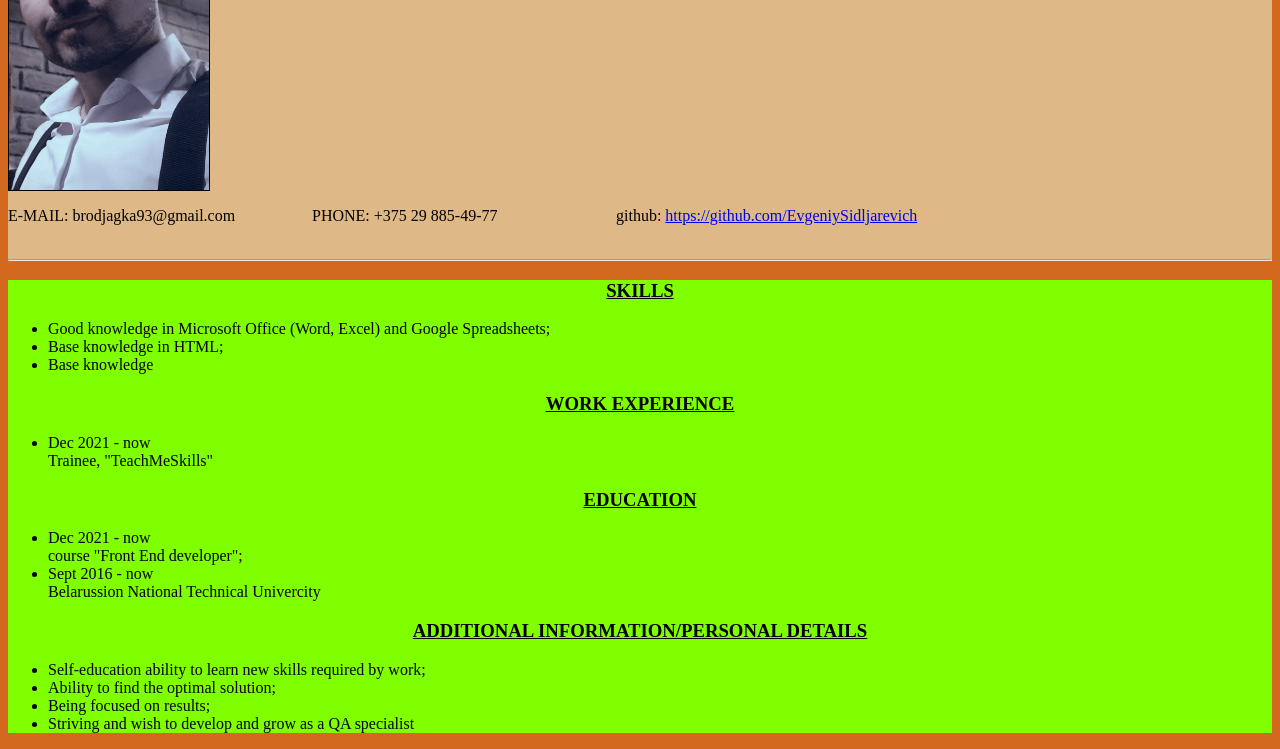
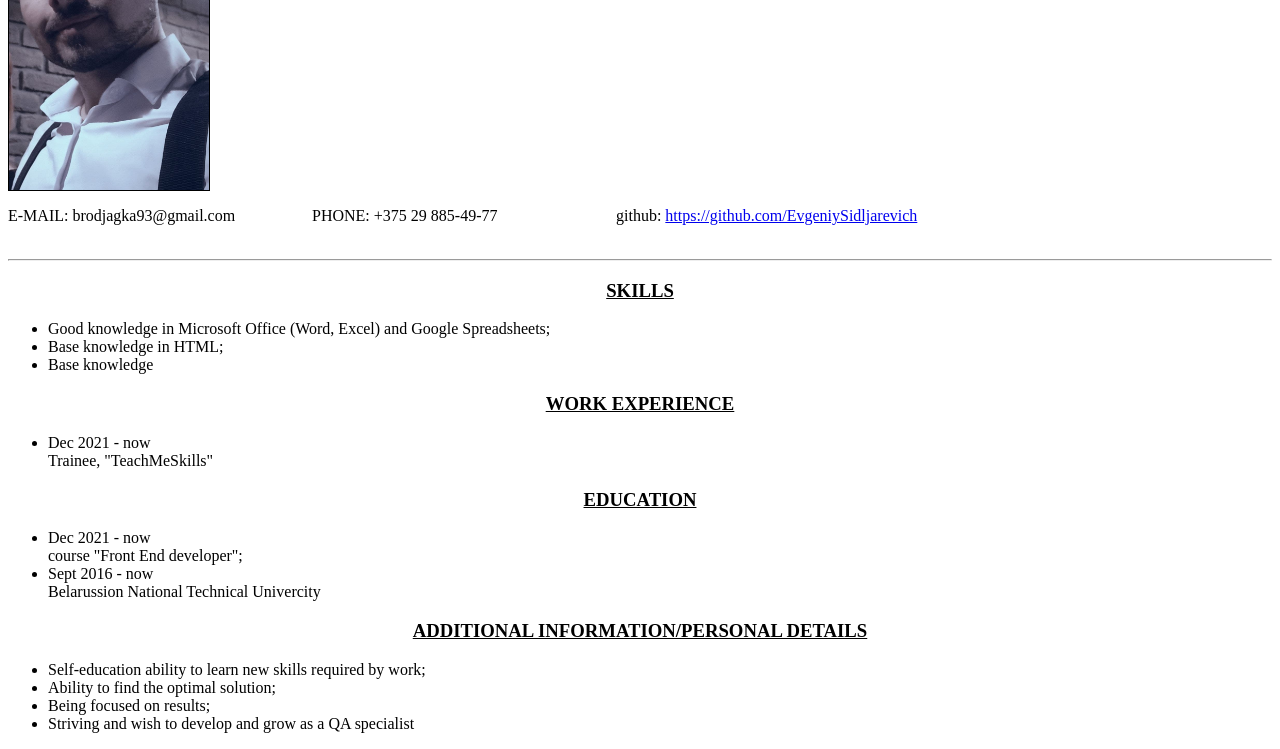
Before and after one commit to EvgeniySidljarevich/cv-evgeniy, a plain HTML site: page index.html in a window 1280 px wide. Shown: the part 150-899 px from the top of the page. Drawn offline with Linux system fonts and the light colour scheme.

Commit message:
Update style.css

```diff
--- a/styles/style.css
+++ b/styles/style.css
@@ -50,15 +50,15 @@ h2 {
 }
 
 .body {
-    background-color: chocolate;
+    background-color: white);
 }
 .header {
-    background-color: burlywood;
+    background-color: white;
     margin: 0px;
 }
 
 .main {
-    background-color: chartreuse;
+    background-color: white;
     padding-top: 0px;
 }
 
```
